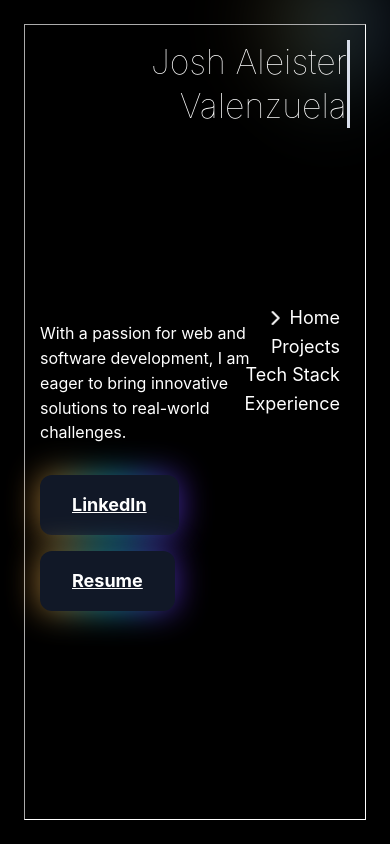
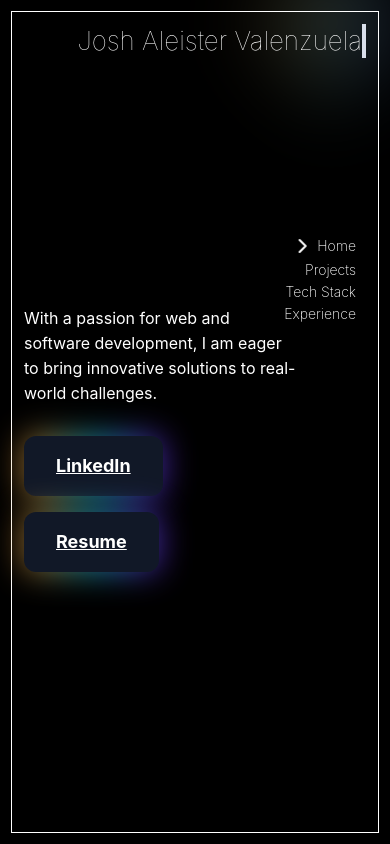
Before and after one commit to jshalstr/web-portfolio, a Next.js app: page / in a window 390 px wide. Built offline with nearby package versions, Linux system fonts and the light colour scheme.

Commit message:
add responsive styling

```diff
--- a/components/AppShellComponent/AppShellComponent.tsx
+++ b/components/AppShellComponent/AppShellComponent.tsx
@@ -18,17 +18,19 @@ export default function AppShellComponent({ children }: IProps) {
         <AppShellMain h="100svh" className="relative overflow-hidden isolate">
           <FloatingBlob />
           <Flex
-            style={{
-              outline: 'inset white 0.1px',
-              outlineOffset: -25,
-              padding: 40,
-              height: '100%',
-            }}
             direction="column"
+            h="100%"
+            className="outline outline-white outline-1 outline-offset-[-12px] md:outline-offset-[-25px] p-6 md:p-8 lg:p-10"
           >
             <div className="ml-auto">
               <TextWithCursor>
-                <Title fw={100} ta="end" className="float-right" textWrap="balance">
+                <Title
+                  fw={100}
+                  fz={{ base: 26, md: 32 }}
+                  ta="end"
+                  className="float-right"
+                  textWrap="balance"
+                >
                   Josh Aleister Valenzuela
                 </Title>
               </TextWithCursor>
--- a/components/NavigationLink/NavigationLink.tsx
+++ b/components/NavigationLink/NavigationLink.tsx
@@ -24,8 +24,8 @@ export default function NavigationLink({ label, link, isActive }: IProps) {
       <Text
         ta="end"
         component={Link}
-        fz="lg"
-        fw={400}
+        fz={{ base: 'sm', md: 'md' }}
+        fw={200}
         href={link}
         onMouseEnter={() => setIsHovered(true)}
         onMouseLeave={() => setIsHovered(false)}
```
